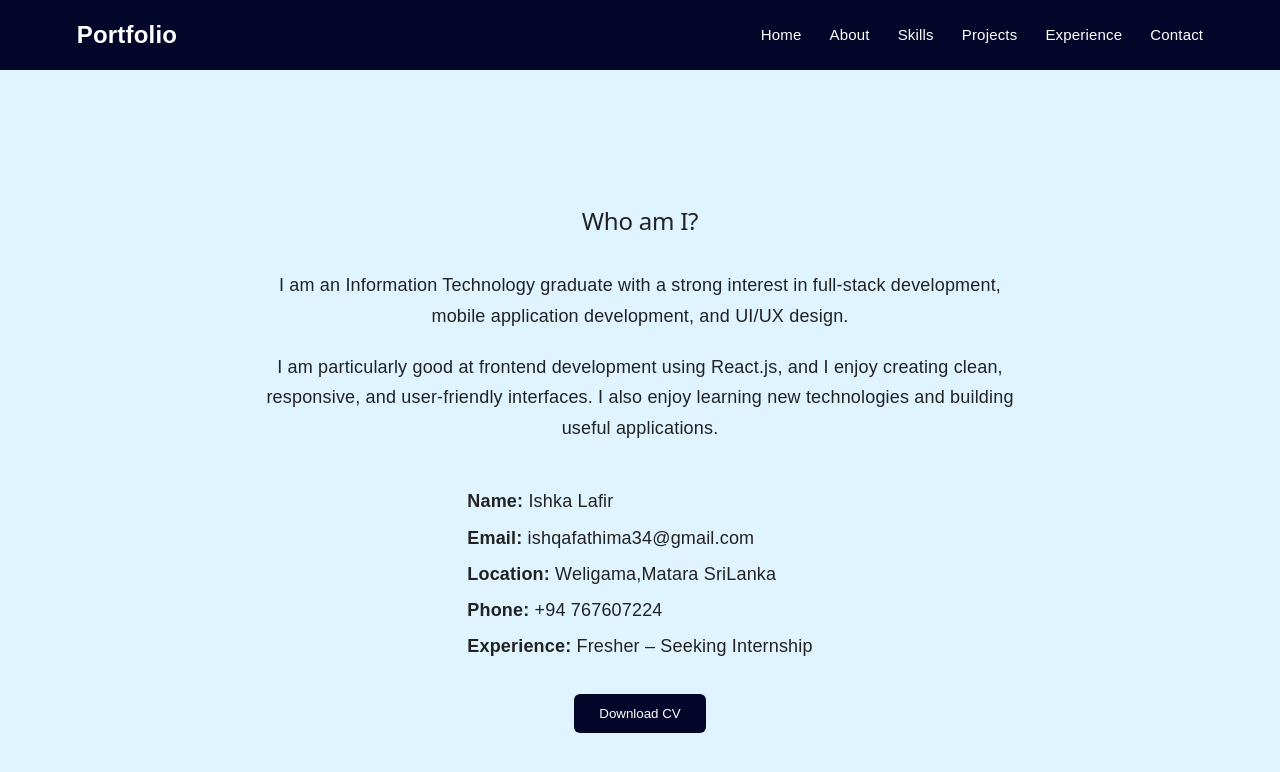
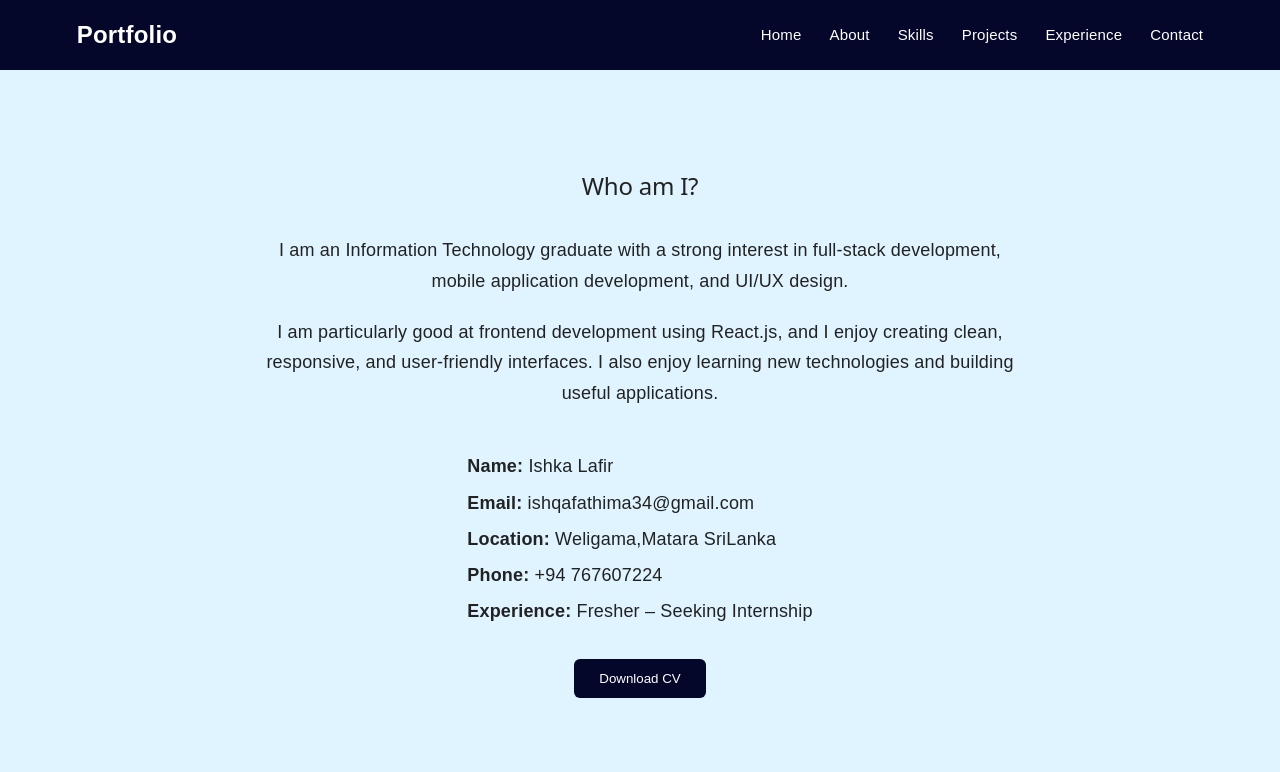
Before and after one commit to ishqafathima/My-Portfolio, a React (Vite) app: page /about in a window 1280 px wide. Shown: the top 772 px of the page. Built offline with nearby package versions, Linux system fonts and the light colour scheme.

Commit message:
update portfolio

```diff
--- a/src/sections/About/About.css
+++ b/src/sections/About/About.css
@@ -5,7 +5,7 @@
   justify-content: center;
   align-items: center;
   text-align: center;
-  padding: 80px 20px;
+  padding: 30px 20px 100px;
   box-sizing: border-box;
 }
 
```
